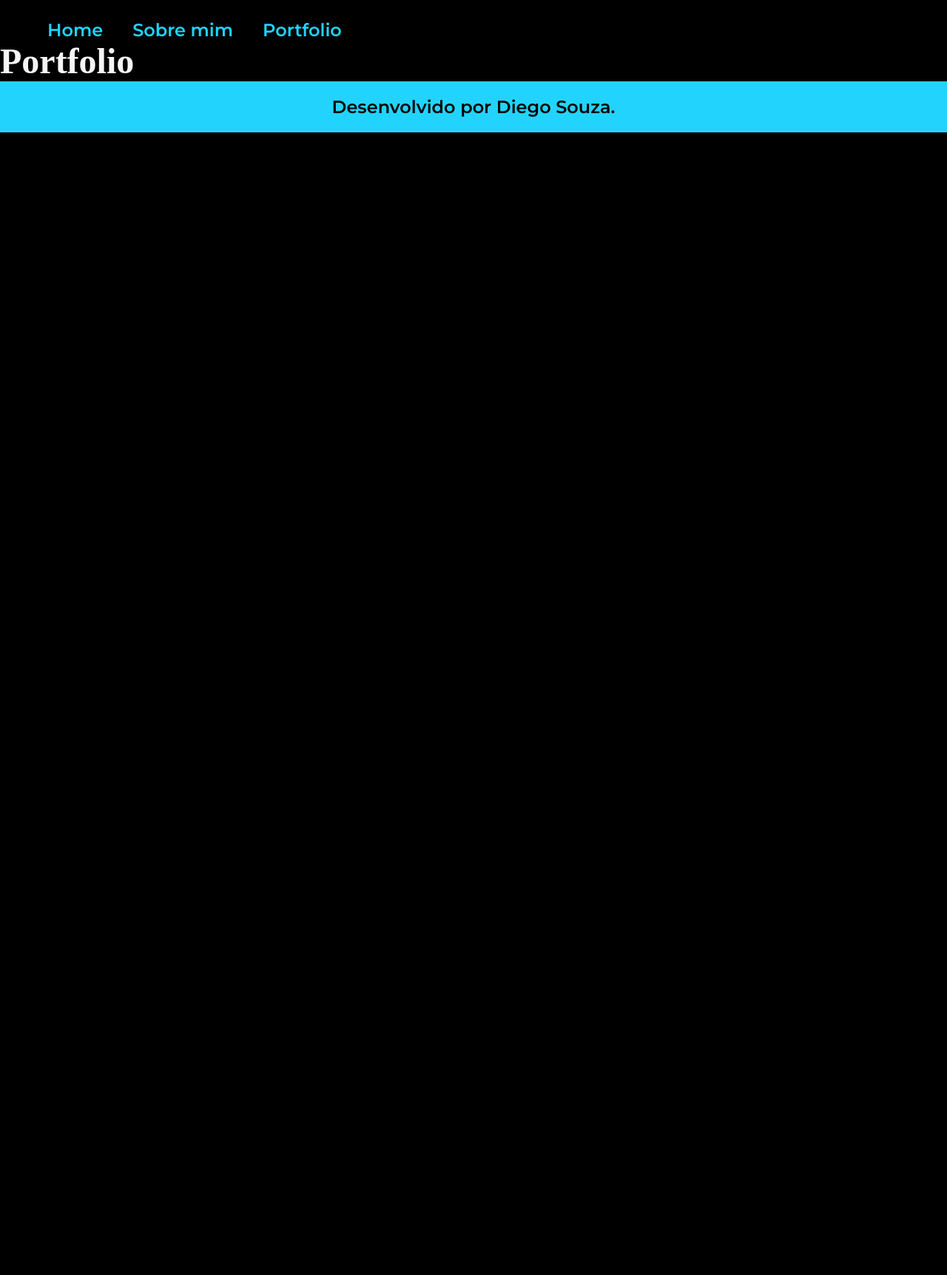
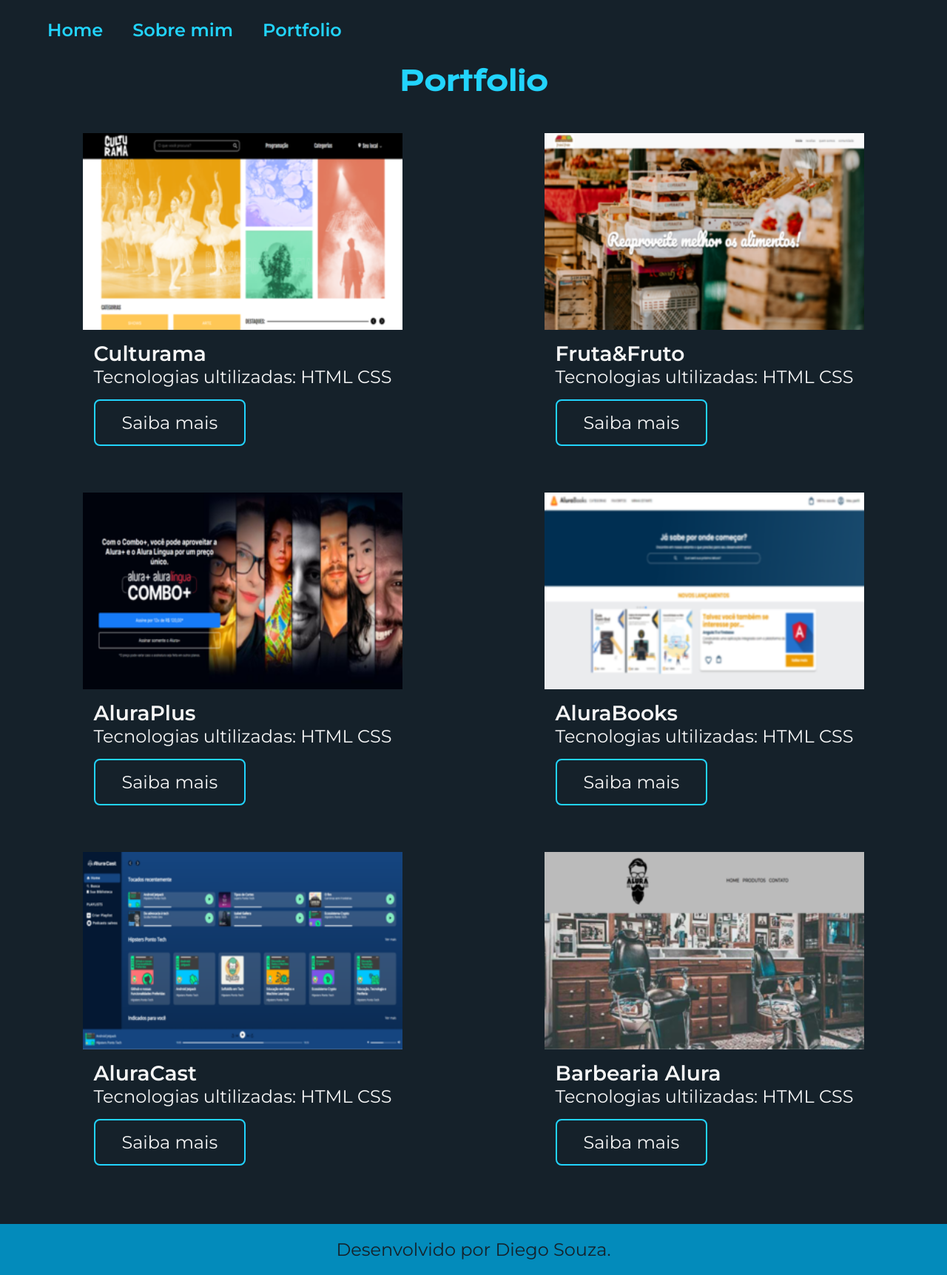
Before and after one commit to diegofpolis/portfolio, a plain HTML site: page portfolio.html in a window 1280 px wide. Shown: the whole page at 74% size. Before the commit the page ends 800 px from the top, so only its background shows below. Drawn offline with nearby package versions, Linux system fonts and the light colour scheme.

Commit message:
Atualizações

```diff
--- a/grid/grid.css
+++ /dev/null
@@ -1,5 +0,0 @@
-@import url("../styles/style.css");
-
-body {
-    box-sizing: border-box;
-}
--- a/portfolio.html
+++ b/portfolio.html
@@ -4,7 +4,8 @@
     <meta charset="UTF-8">
     <meta name="viewport" content="width=device-width, initial-scale=1.0">
     <title>Portfolio</title>
-    <link rel="stylesheet" href="./grid/grid.css">
+    <link rel="stylesheet" href="./styles/portfolio.css">
+    <link rel="stylesheet" href="./styles/responsivo.css">
 </head>
 <body>
     <header class="cabecalho">
@@ -15,7 +16,59 @@
         </nav>
     </header>
     <main>
-        <h1 class="container__titulo">Portfolio</h1>
+        <section>
+            <h1 class="portfolio__titulo">Portfolio</h1>
+        </section>
+        <section class="portfolios">
+            <div class="portfolio">
+                <img src="./assets/Culturama.png" class="card__imagem" alt="pagina inicial Culturama">
+                <div class="portfolio__conteudo">
+                    <h3 class="portfolio__subtitulo">Culturama</h3>
+                    <p class="portfolio__descricao">Tecnologias ultilizadas: HTML CSS</p>
+                    <a class="botao" href="https://culturama-flame.vercel.app/" target="_blank">Saiba mais</a>
+                </div>
+            </div>
+            <div class="portfolio">
+                <img src="./assets/fruta&fruto.png" class="card__imagem" alt="pagina inicial fruta e fruto">
+                <div class="portfolio__conteudo">
+                    <h3 class="portfolio__subtitulo">Fruta&Fruto</h3>
+                    <p class="portfolio__descricao">Tecnologias ultilizadas: HTML CSS</p>
+                    <a class="botao" href="https://fruta-fruto-nine-phi.vercel.app/" target="_blank">Saiba mais</a>
+                </div>
+            </div>
+            <div class="portfolio">
+                <img src="./assets/Alura-plus.png" class="card__imagem" alt="pagina inicial alura plus">
+                <div class="portfolio__conteudo">
+                    <h3 class="portfolio__subtitulo">AluraPlus</h3>
+                    <p class="portfolio__descricao">Tecnologias ultilizadas: HTML CSS</p>
+                    <a class="botao" href="https://alura-plus-three-alpha-44.vercel.app/" target="_blank">Saiba mais</a>
+                </div>
+            </div>
+            <div class="portfolio">
+                <img src="./assets/AluraBooks.png" class="card__imagem" alt="pagina inicial alura Books">
+                <div class="portfolio__conteudo">
+                    <h3 class="portfolio__subtitulo">AluraBooks</h3>
+                    <p class="portfolio__descricao">Tecnologias ultilizadas: HTML CSS</p>
+                    <a class="botao" href="https://alurabooks-wheat-alpha.vercel.app/" target="_blank">Saiba mais</a>
+                </div>
+            </div>
+            <div class="portfolio">
+                <img src="./assets/aluraCast.png" class="card__imagem" alt="pagina inicial alura cast">
+                <div class="portfolio__conteudo">
+                    <h3 class="portfolio__subtitulo">AluraCast</h3>
+                    <p class="portfolio__descricao">Tecnologias ultilizadas: HTML CSS</p>
+                    <a class="botao" href="https://aluracast-ten.vercel.app/" target="_blank">Saiba mais</a>
+                </div>
+            </div>
+            <div class="portfolio">
+                <img src="./assets/Barbearia.png" class="card__imagem" alt="pagina inicial Barbearia alura">
+                <div class="portfolio__conteudo">
+                    <h3 class="portfolio__subtitulo">Barbearia Alura</h3>
+                    <p class="portfolio__descricao">Tecnologias ultilizadas: HTML CSS</p>
+                    <a class="botao" href="https://barbearia-alura-five-eta.vercel.app/" target="_blank">Saiba mais</a>
+                </div>
+            </div>
+        </section>
     </main>
     <footer class="rodape">
         <p>Desenvolvido por Diego Souza.</p>
--- a/styles/about.css
+++ b/styles/about.css
@@ -1,9 +1,7 @@
 
 @import url("./style.css");
 
-body {
-    box-sizing: border-box;
-}
+
 .container__imagem__about{
     text-align: center;
     padding: 3%;
@@ -40,7 +38,11 @@ body {
 
 .container__texto {
     font-family: var(--fonte-dois);
+    text-align: initial;
 
+}
+.paragrafo {
+    text-indent: 50px;
 }
 
 .container__subtitulo__lista {
--- /dev/null
+++ b/styles/portfolio.css
@@ -0,0 +1,51 @@
+@import url(./style.css);
+
+
+
+.portfolio__titulo {
+    text-align: center;
+    padding: 2rem 0;
+    color: var(--cor-tres);
+    font-family: var(--fonte-um);
+}
+
+.portfolios {
+    display: flex;
+    flex-wrap: wrap;
+    justify-content: space-around;
+    padding: 1rem;
+
+
+}
+
+.portfolio {
+    display: flex;
+    flex-direction: column;
+    margin-bottom: 3rem;
+}
+
+.portfolio__conteudo {
+    padding: 15px;
+    font-family: var(--fonte-dois);
+
+}
+
+.botao {
+
+    display: flex;
+    justify-content: center;
+    text-decoration: none;
+    border: solid 2px var(--cor-tres);
+    border-radius: 8px;
+    padding: 15px 0;
+    width: 50%;
+    margin-top: 1rem;
+    color: var(--cor-dois);
+    font-family: var(--fonte-dois);
+
+}
+
+.botao:hover {
+    background-color: var(--hover);
+    padding: 5%;
+}
--- /dev/null
+++ b/styles/responsivo.css
@@ -0,0 +1,21 @@
+
+@media(max-width: 720px){
+    .cabecalho {
+        padding: 7% 2%;
+
+    }
+
+    .cabecalho__menu {
+        justify-content: center;
+        gap: 10px;
+    }
+
+    .container {
+        flex-direction: column-reverse;
+        padding: 5%;
+    }
+
+    .container__conteudo {
+       width: auto;
+    }
+}
--- a/styles/style.css
+++ b/styles/style.css
@@ -1,9 +1,10 @@
 @import url('https://fonts.googleapis.com/css2?family=Krona+One&family=Montserrat:wght@400;600&display=swap');
 
 :root {
-    --cor-um: #000000;
+    --cor-um: #15212a;
     --cor--dois: #f6f6f6;
     --cor-tres: #22d4fd;
+    --cor-quatro: #038bbb;
     --cor-hover: #272727;
     --fonte-um: 'Krona One', sans-serif;
     --fonte-dois: 'Montserrat', sans-serif;
@@ -45,6 +46,7 @@ body{
     align-items: center;
     justify-content: space-between;
     padding: 2% 5%;
+    gap: 50px
 
 }
 
@@ -72,6 +74,7 @@ body{
 .container__links {
     display: flex;
     flex-direction: column;
+    justify-content: space-between;
     align-items: center;
     gap: 20px;
 }
@@ -102,11 +105,16 @@ body{
     padding: 3%;
 }
 
+.container__imagem {
+    width: 50%;
+    border-radius: 8px;
+}
+
 .rodape {
-    background-color: var(--cor-tres);
+    background-color: var(--cor-quatro);
     padding: 20px;
     text-align: center;
     font-family: var(--fonte-dois);
-    font-weight: 600;
+    font-weight: 400;
     color: var(--cor-um);
 }
```
Also changed, not shown: about.html (+6 -3 lines), index.html (+2 -0 lines), assets/Alura-plus.png (added), assets/AluraBooks.png (added), assets/Barbearia.png (added), assets/Culturama.png (added), assets/aluraCast.png (added), assets/fruta&fruto.png (added).
